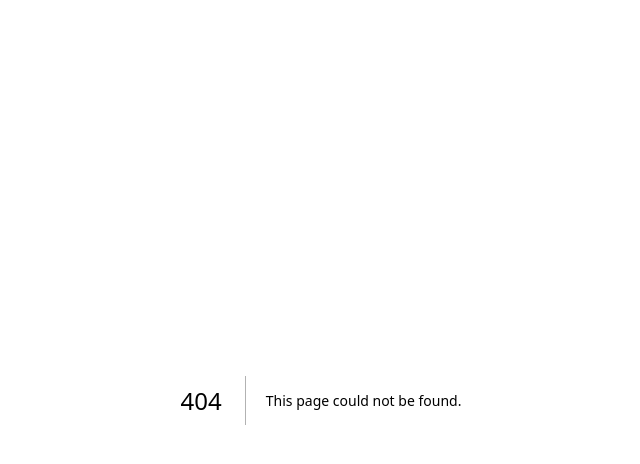
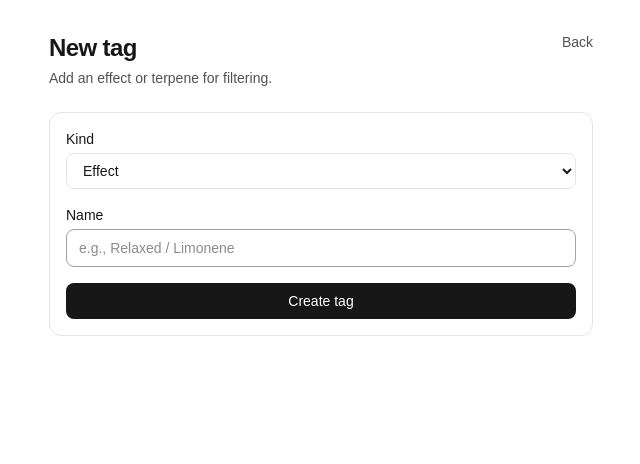
Before and after one commit to michaelasper/headstash, a Next.js app: page /tags/new in a window 1280 px wide. Before the commit this address had no page. Shown: the top 464 px of the page, without its empty margins (319-959 px from the left). Built offline with nearby package versions, Linux system fonts and the light colour scheme; no server answers.

Commit message:
feat: add effect/terpene tags and attach to reviews

```diff
--- a/src/app/actions.ts
+++ b/src/app/actions.ts
@@ -5,7 +5,7 @@ import { redirect } from "next/navigation";
 import { z } from "zod";
 
 import { prisma } from "@/lib/prisma";
-import { ReviewRating, StrainType } from "@prisma/client";
+import { ReviewRating, StrainType, TagKind } from "@prisma/client";
 
 async function getOrCreateLocalUserId() {
   // No auth yet; use a stable local user so we can create reviews.
@@ -30,6 +30,30 @@ const createStrainSchema = z.object({
   // Keep this aligned with Prisma's StrainType enum.
   type: z.nativeEnum(StrainType).optional(),
 });
+
+const createTagSchema = z.object({
+  kind: z.nativeEnum(TagKind),
+  name: z.string().trim().min(1).max(60),
+});
+
+export async function createTag(formData: FormData) {
+  const parsed = createTagSchema.safeParse({
+    kind: formData.get("kind"),
+    name: formData.get("name"),
+  });
+
+  if (!parsed.success) throw new Error(parsed.error.message);
+
+  await prisma.tag.create({
+    data: {
+      kind: parsed.data.kind,
+      name: parsed.data.name,
+    },
+  });
+
+  revalidatePath("/tags");
+  redirect("/tags");
+}
 
 export async function createStrain(formData: FormData) {
   const parsed = createStrainSchema.safeParse({
@@ -62,6 +86,22 @@ const createReviewSchema = z.object({
   // Keep this aligned with Prisma's ReviewRating enum.
   rating: z.nativeEnum(ReviewRating),
 
+  // Optional tag ids (single-select for v1).
+  effectTagId: z
+    .string()
+    .optional()
+    .transform((v) => (v && v.length > 0 ? v : undefined))
+    .refine((v) => v === undefined || z.string().cuid().safeParse(v).success, {
+      message: "effectTagId must be a cuid",
+    }),
+  terpeneTagId: z
+    .string()
+    .optional()
+    .transform((v) => (v && v.length > 0 ? v : undefined))
+    .refine((v) => v === undefined || z.string().cuid().safeParse(v).success, {
+      message: "terpeneTagId must be a cuid",
+    }),
+
   // Accept empty string as undefined; validate date when provided.
   consumedAt: z
     .string()
@@ -83,6 +123,8 @@ export async function createReview(formData: FormData) {
   const parsed = createReviewSchema.safeParse({
     strainId: formData.get("strainId"),
     rating: formData.get("rating"),
+    effectTagId: formData.get("effectTagId"),
+    terpeneTagId: formData.get("terpeneTagId"),
     consumedAt: formData.get("consumedAt"),
     notes: formData.get("notes"),
   });
@@ -93,7 +135,7 @@ export async function createReview(formData: FormData) {
 
   const userId = await getOrCreateLocalUserId();
 
-  await prisma.review.create({
+  const review = await prisma.review.create({
     data: {
       userId,
       strainId: parsed.data.strainId,
@@ -101,7 +143,44 @@ export async function createReview(formData: FormData) {
       consumedAt: parsed.data.consumedAt,
       notes: parsed.data.notes,
     },
+    select: { id: true },
   });
+
+  const tagIds = [parsed.data.effectTagId, parsed.data.terpeneTagId].filter(
+    (v): v is string => !!v,
+  );
+
+  if (tagIds.length > 0) {
+    // Safety: ensure tags exist and match their expected kind.
+    const tags = await prisma.tag.findMany({
+      where: {
+        id: { in: tagIds },
+      },
+      select: { id: true, kind: true },
+    });
+
+    const byId = new Map(tags.map((t) => [t.id, t.kind] as const));
+
+    const toCreate: { reviewId: string; tagId: string }[] = [];
+    if (parsed.data.effectTagId) {
+      if (byId.get(parsed.data.effectTagId) !== TagKind.EFFECT) {
+        throw new Error("Selected effect tag is not an EFFECT tag");
+      }
+      toCreate.push({ reviewId: review.id, tagId: parsed.data.effectTagId });
+    }
+    if (parsed.data.terpeneTagId) {
+      if (byId.get(parsed.data.terpeneTagId) !== TagKind.TERPENE) {
+        throw new Error("Selected terpene tag is not a TERPENE tag");
+      }
+      toCreate.push({ reviewId: review.id, tagId: parsed.data.terpeneTagId });
+    }
+
+    if (toCreate.length > 0) {
+      await prisma.reviewTag.createMany({
+        data: toCreate,
+      });
+    }
+  }
 
   revalidatePath("/reviews");
   redirect("/reviews");
--- a/src/app/reviews/new/page.tsx
+++ b/src/app/reviews/new/page.tsx
@@ -17,10 +17,22 @@ export const metadata = {
 };
 
 export default async function NewReviewPage() {
-  const strains = await prisma.strain.findMany({
-    orderBy: [{ name: "asc" }],
-    take: 500,
-  });
+  const [strains, effectTags, terpeneTags] = await Promise.all([
+    prisma.strain.findMany({
+      orderBy: [{ name: "asc" }],
+      take: 500,
+    }),
+    prisma.tag.findMany({
+      where: { kind: "EFFECT" },
+      orderBy: [{ name: "asc" }],
+      take: 200,
+    }),
+    prisma.tag.findMany({
+      where: { kind: "TERPENE" },
+      orderBy: [{ name: "asc" }],
+      take: 200,
+    }),
+  ]);
 
   return (
     <Container>
@@ -78,6 +90,32 @@ export default async function NewReviewPage() {
               />
             </Field>
 
+            <Field label="Effect" hint="Optional">
+              <select name="effectTagId" className={inputClassName} defaultValue="">
+                <option value="">—</option>
+                {effectTags.map((t) => (
+                  <option key={t.id} value={t.id}>
+                    {t.name}
+                  </option>
+                ))}
+              </select>
+            </Field>
+
+            <Field label="Terpene" hint="Optional">
+              <select
+                name="terpeneTagId"
+                className={inputClassName}
+                defaultValue=""
+              >
+                <option value="">—</option>
+                {terpeneTags.map((t) => (
+                  <option key={t.id} value={t.id}>
+                    {t.name}
+                  </option>
+                ))}
+              </select>
+            </Field>
+
             <Field label="Notes" hint="Optional">
               <textarea
                 name="notes"
@@ -86,6 +124,10 @@ export default async function NewReviewPage() {
                 placeholder="Flavor, effects, vibe, anything worth remembering…"
               />
             </Field>
+
+            <div className="text-xs text-neutral-500">
+              Need more tags? <Link href="/tags/new" className="underline">Add a tag</Link>
+            </div>
 
             <button
               type="submit"
--- /dev/null
+++ b/src/app/tags/new/page.tsx
@@ -0,0 +1,60 @@
+import Link from "next/link";
+
+import { createTag } from "@/app/actions";
+import {
+  Card,
+  Container,
+  Field,
+  PageHeader,
+  inputClassName,
+} from "@/app/_components/ui";
+
+export const dynamic = "force-dynamic";
+
+export const metadata = {
+  title: "New tag",
+};
+
+export default function NewTagPage() {
+  return (
+    <Container>
+      <PageHeader
+        title="New tag"
+        subtitle="Add an effect or terpene for filtering."
+        right={
+          <Link href="/tags" className="text-sm text-neutral-600 hover:underline">
+            Back
+          </Link>
+        }
+      />
+
+      <Card>
+        <form action={createTag} className="flex flex-col gap-4">
+          <Field label="Kind">
+            <select name="kind" className={inputClassName} defaultValue="EFFECT">
+              <option value="EFFECT">Effect</option>
+              <option value="TERPENE">Terpene</option>
+            </select>
+          </Field>
+
+          <Field label="Name">
+            <input
+              name="name"
+              required
+              autoFocus
+              className={inputClassName}
+              placeholder="e.g., Relaxed / Limonene"
+            />
+          </Field>
+
+          <button
+            type="submit"
+            className="rounded-lg bg-neutral-900 px-4 py-2 text-sm font-medium text-white hover:bg-neutral-800"
+          >
+            Create tag
+          </button>
+        </form>
+      </Card>
+    </Container>
+  );
+}
--- /dev/null
+++ b/src/app/tags/page.tsx
@@ -0,0 +1,54 @@
+import Link from "next/link";
+
+import { prisma } from "@/lib/prisma";
+import { ButtonLink, Card, Container, PageHeader } from "@/app/_components/ui";
+
+export const dynamic = "force-dynamic";
+
+export const metadata = {
+  title: "Tags",
+};
+
+export default async function TagsPage() {
+  const tags = await prisma.tag.findMany({
+    orderBy: [{ kind: "asc" }, { name: "asc" }],
+    take: 500,
+  });
+
+  return (
+    <Container>
+      <PageHeader
+        title="Tags"
+        subtitle="Effects and terpenes used for filtering reviews."
+        right={<ButtonLink href="/tags/new">New</ButtonLink>}
+      />
+
+      <Card>
+        {tags.length === 0 ? (
+          <p className="text-sm text-neutral-600">
+            No tags yet. Add a couple effects/terpenes to enable filters.
+          </p>
+        ) : (
+          <ul className="divide-y divide-neutral-200">
+            {tags.map((t) => (
+              <li key={t.id} className="py-2 text-sm">
+                <span className="mr-2 rounded-full bg-neutral-100 px-2 py-0.5 text-xs font-medium text-neutral-700">
+                  {t.kind}
+                </span>
+                {t.name}
+              </li>
+            ))}
+          </ul>
+        )}
+      </Card>
+
+      <p className="text-xs text-neutral-500">
+        Tip: create tags first, then select them when adding a review.
+      </p>
+
+      <Link href="/" className="text-sm text-neutral-600 hover:underline">
+        ← Home
+      </Link>
+    </Container>
+  );
+}
```
